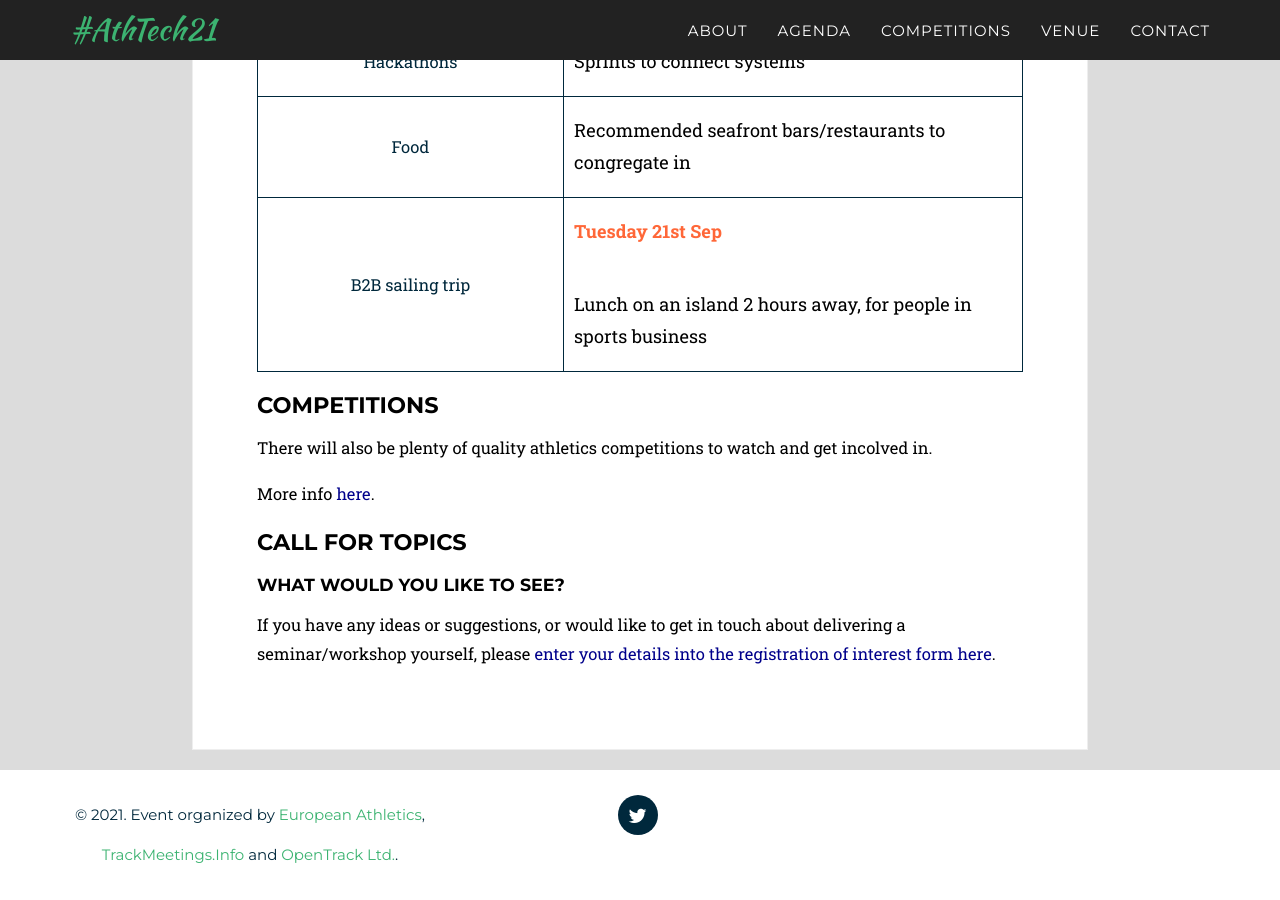
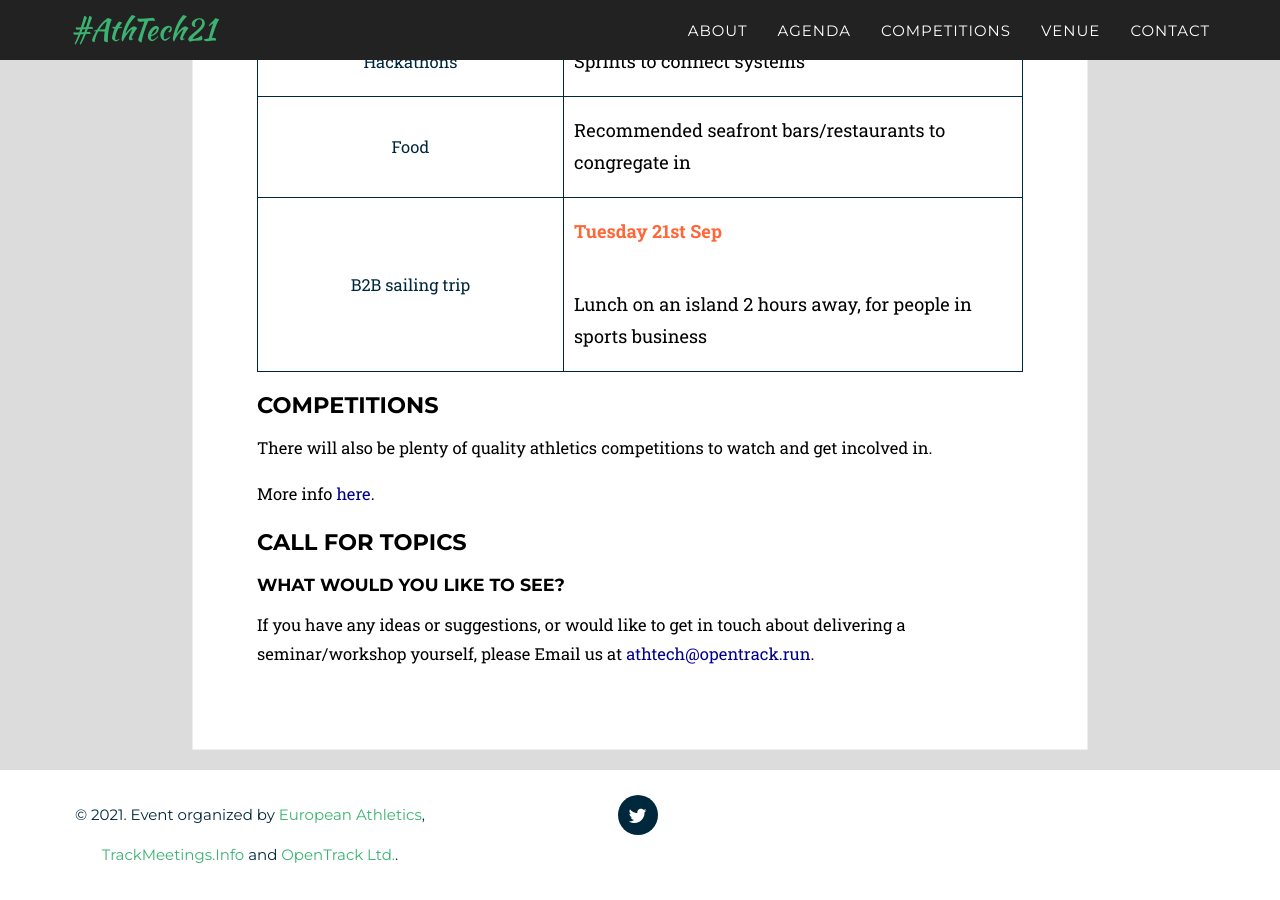
Before and after one commit to openath/athtech, a Jekyll site: the page built from _2021_pages/agenda.html, in a window 1280 px wide and 900 px high, scrolled down 4952 px. Built offline with Jekyll 4.4.1, drawn with Linux system fonts in a browser that asks for light colours; some web fonts are replaced.

Commit message:
Update agenda.html

```diff
--- a/_2021_pages/agenda.html
+++ b/_2021_pages/agenda.html
@@ -187,7 +187,7 @@ published: true
 
         <h2>Call for topics</h2>
         <h3>What would you like to see?</h3>
-        <p>If you have any ideas or suggestions, or would like to get in touch about delivering a seminar/workshop yourself, please <a href="https://data.opentrack.run/en-gb/x/2021/HRV/athtech/">enter your details into the registration of interest form here</a>.</p>
+        <p>If you have any ideas or suggestions, or would like to get in touch about delivering a seminar/workshop yourself, please Email us at <a href="mailto://athtech@opentrack.run">athtech@opentrack.run</a>.</p>
 
 
     </div>
```
